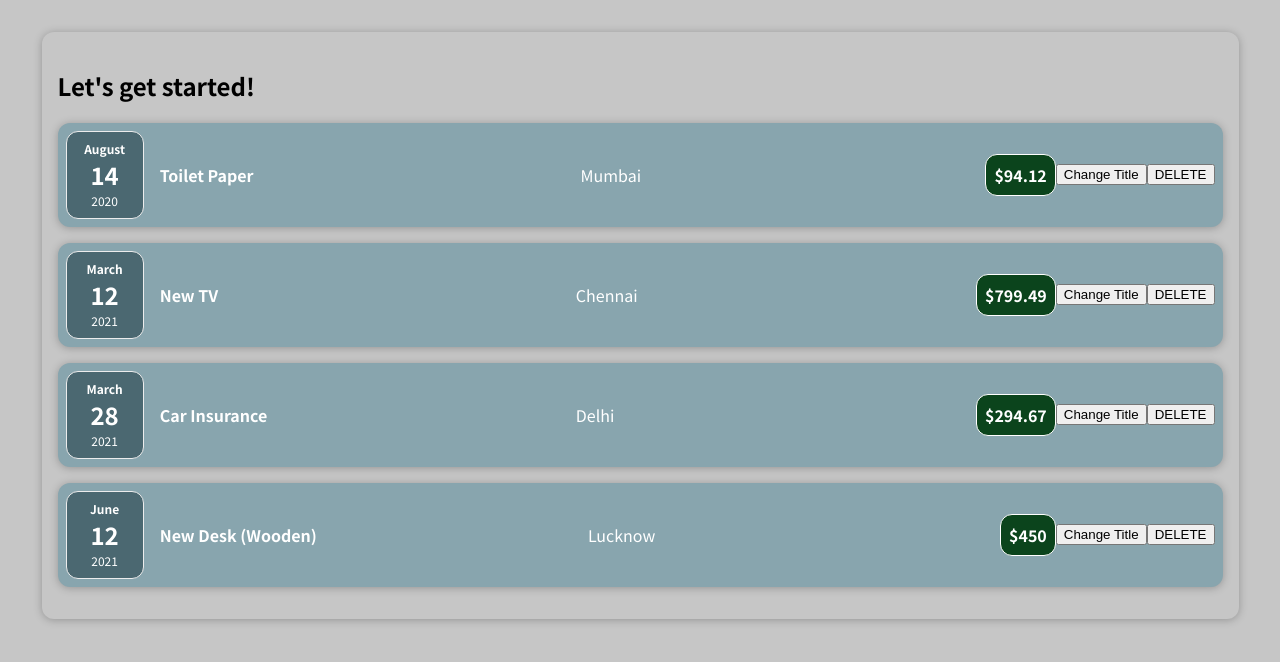
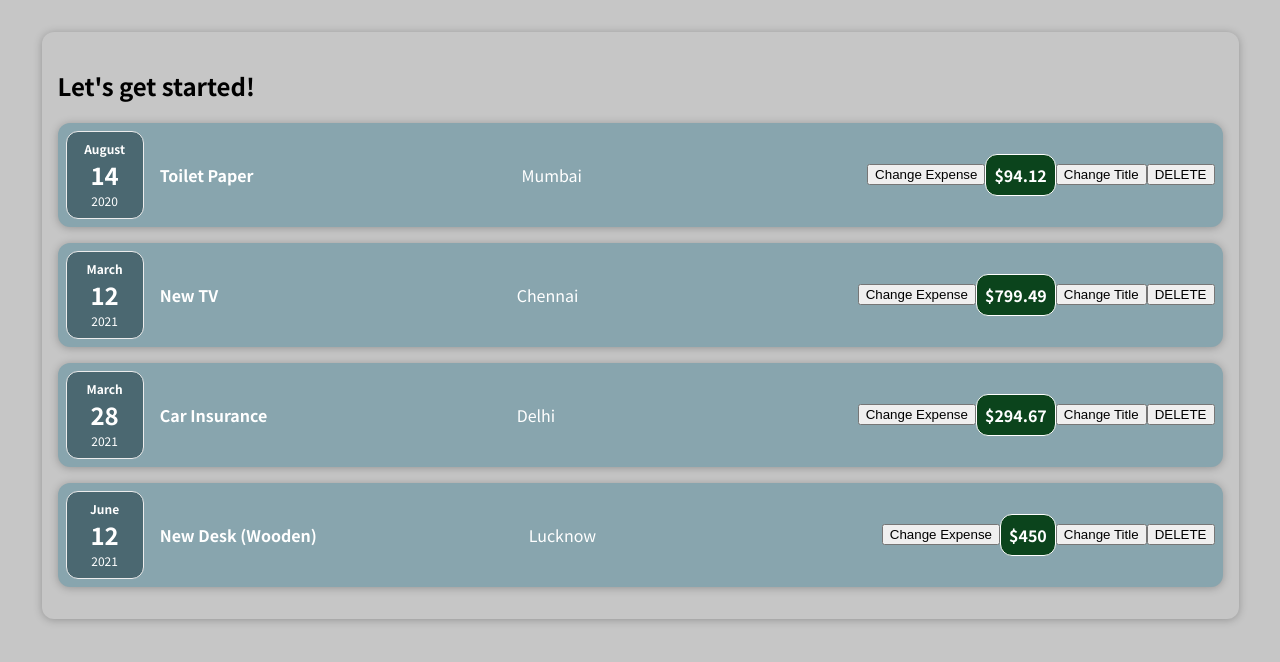
Before and after one commit to Abbi964/ReactBasics, a React (Create React App) app: page / in a window 1280 px wide. Shown: the top 662 px of the page. Built offline with nearby package versions, Linux system fonts and the light colour scheme.

Commit message:
React States

```diff
--- a/src/components/Expenses/ExpenseDetails.js
+++ b/src/components/Expenses/ExpenseDetails.js
@@ -1,19 +1,30 @@
+import React, { useState } from 'react';
 import './ExpenseDetails.css'
 
 function ExpenseDetails(props) {
+
+  const [title , setTitle] = useState(props.title);
+  const [amount, setAmount] = useState(props.amount)
+
   function clickHandler(){
-    console.log('Clicked!!!!')
+    setTitle('Updated!!')
+    console.log(title)
   }
 
   function deletionHandeler(e){
     e.target.parentElement.parentElement.remove()
   }
 
+  function expenseHandler (){
+    setAmount('100.00');
+  }
+
   return (
     <div className='expense-details'>
-      <h2>{props.title}</h2>
+      <h2>{title}</h2>
       <div className="expense-item__description">{props.location}</div>
-      <div className="expense-item__price">${props.amount}</div>
+      <button onClick={expenseHandler}>Change Expense</button>
+      <div className="expense-item__price">${amount}</div>
       <button onClick={clickHandler}>Change Title</button>
       <button onClick={deletionHandeler}>DELETE</button>
     </div>
--- a/src/components/Expenses/ExpenseItem.js
+++ b/src/components/Expenses/ExpenseItem.js
@@ -1,3 +1,5 @@
+import React, { useState } from 'react';
+
 import "./ExpenseItem.css";
 import ExpenseDate from "./ExpenseDate";
 import ExpenseDetails from "./ExpenseDetails";
```
